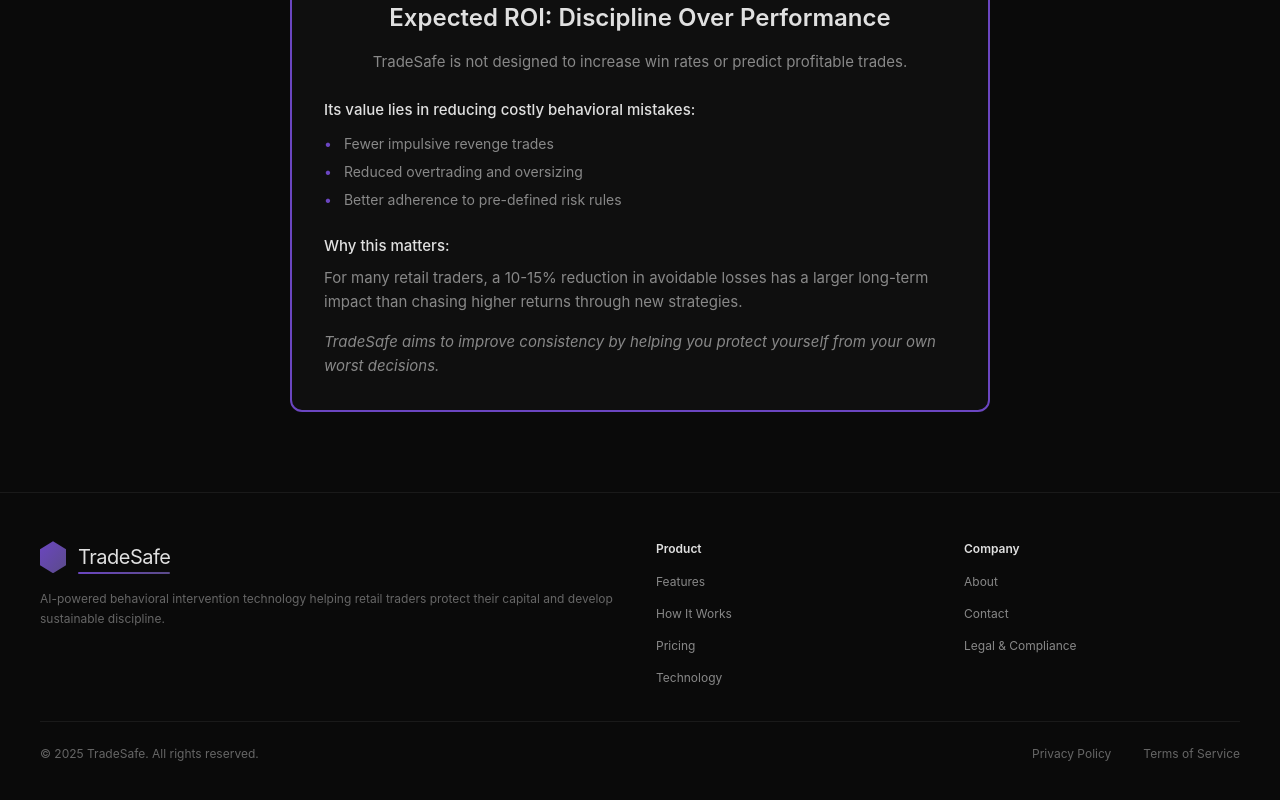
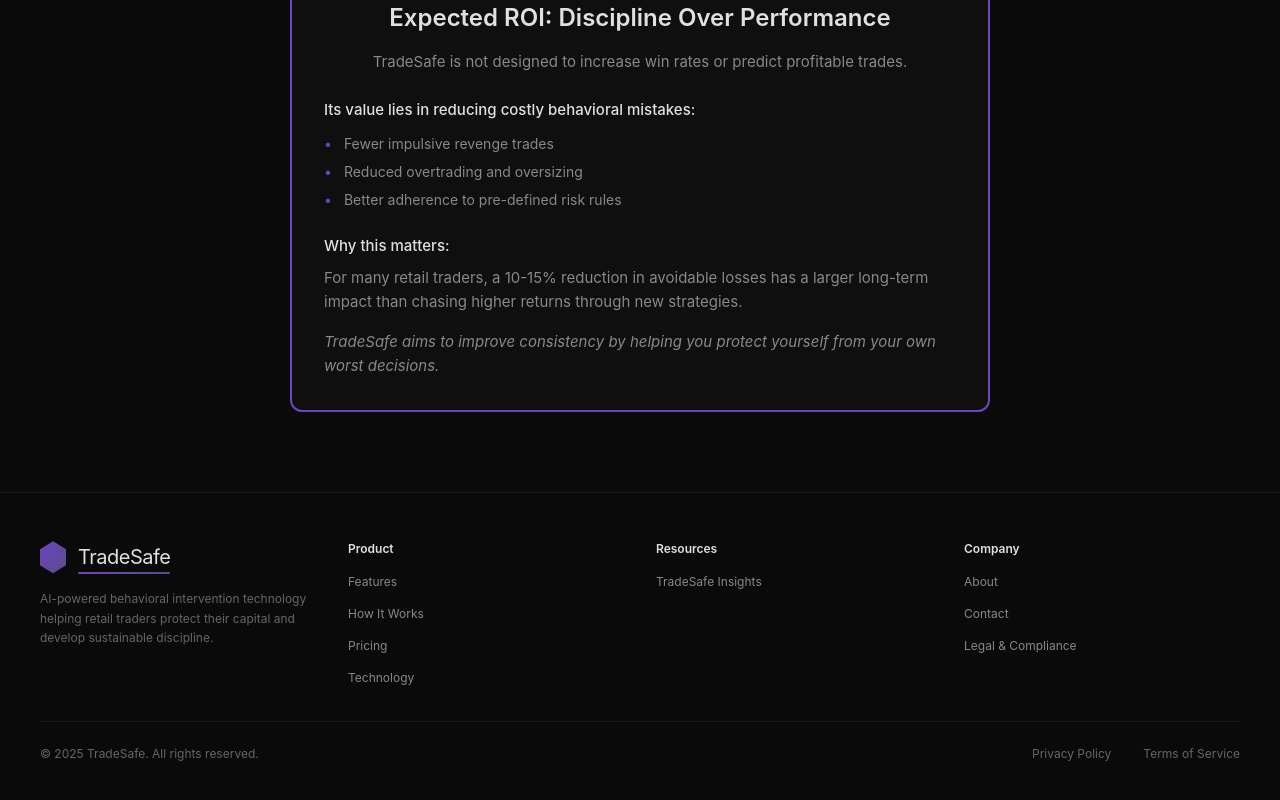
Before and after one commit to Trade-Safe/tradesafe-landing, a Next.js app: page / in a window 1280 px wide. Shown: the part 4252-5052 px from the top of the page. Built offline with nearby package versions, Linux system fonts and the light colour scheme.

Commit message:
Add resources + newsletter - footer.tsx

```diff
--- a/components/Footer.tsx
+++ b/components/Footer.tsx
@@ -5,11 +5,13 @@
 interface FooterProps {
   description: string
   product: string
+  resources: string      // ← AJOUTÉ
   company: string
   features: string
   howItWorks: string
   pricing: string
-  technology: string       // ← AJOUTÉ
+  technology: string
+  newsletter: string     // ← AJOUTÉ
   about: string
   contact: string
   legal: string
@@ -21,11 +23,13 @@
 export default function Footer({
   description,
   product,
+  resources,           // ← AJOUTÉ
   company,
   features,
   howItWorks,
   pricing,
-  technology,              // ← AJOUTÉ
+  technology,
+  newsletter,          // ← AJOUTÉ
   about,
   contact,
   legal,
@@ -36,11 +40,11 @@
   return (
     <footer className="bg-[#0a0a0a] border-t border-[#1a1a1a] py-12 px-8">
       <div className="max-w-[1200px] mx-auto">
-        {/* Grid principal - 2 colonnes mobile, 4 colonnes desktop */}
-        <div className="grid grid-cols-2 md:grid-cols-4 gap-6 md:gap-8 mb-8">
+        {/* Grid principal - 3 colonnes sur desktop */}
+        <div className="grid grid-cols-1 md:grid-cols-4 gap-8 mb-8">
 
-          {/* Brand - centré sur mobile */}
-          <div className="col-span-2 text-center md:text-left">
+          {/* Brand - Prend 1 colonne */}
+          <div className="text-center md:text-left">
             <Link href="/" className="flex items-center gap-3 no-underline relative mb-4 justify-center md:justify-start">
               <div className="w-[26px] h-[32px] bg-gradient-to-br from-primary to-primary-dark flex-shrink-0"
                    style={{ clipPath: 'polygon(50% 0%, 100% 25%, 100% 75%, 50% 100%, 0% 75%, 0% 25%)' }} />
@@ -54,8 +58,8 @@
             </p>
           </div>
 
-          {/* Product - centré sur mobile */}
-          <div className="col-span-1 text-center md:text-left">
+          {/* Product */}
+          <div className="text-center md:text-left">
             <h4 className="text-[#e0e0e0] text-xs font-semibold mb-3">{product}</h4>
             <ul className="list-none space-y-2">
               <li><Link href="#features" className="text-[#888] text-xs no-underline hover:text-[#e0e0e0] transition-colors">{features}</Link></li>
@@ -65,8 +69,25 @@
             </ul>
           </div>
 
-          {/* Company - centré sur mobile */}
-          <div className="col-span-1 text-center md:text-left">
+          {/* Resources - NOUVELLE COLONNE */}
+          <div className="text-center md:text-left">
+            <h4 className="text-[#e0e0e0] text-xs font-semibold mb-3">{resources}</h4>
+            <ul className="list-none space-y-2">
+              <li>
+                <a
+                  href="https://tradesafe.beehiiv.com/subscribe"
+                  target="_blank"
+                  rel="noopener noreferrer"
+                  className="text-[#888] text-xs no-underline hover:text-[#e0e0e0] transition-colors"
+                >
+                  {newsletter}
+                </a>
+              </li>
+            </ul>
+          </div>
+
+          {/* Company */}
+          <div className="text-center md:text-left">
             <h4 className="text-[#e0e0e0] text-xs font-semibold mb-3">{company}</h4>
             <ul className="list-none space-y-2">
               <li><Link href="/about" className="text-[#888] text-xs no-underline hover:text-[#e0e0e0] transition-colors">{about}</Link></li>
```
